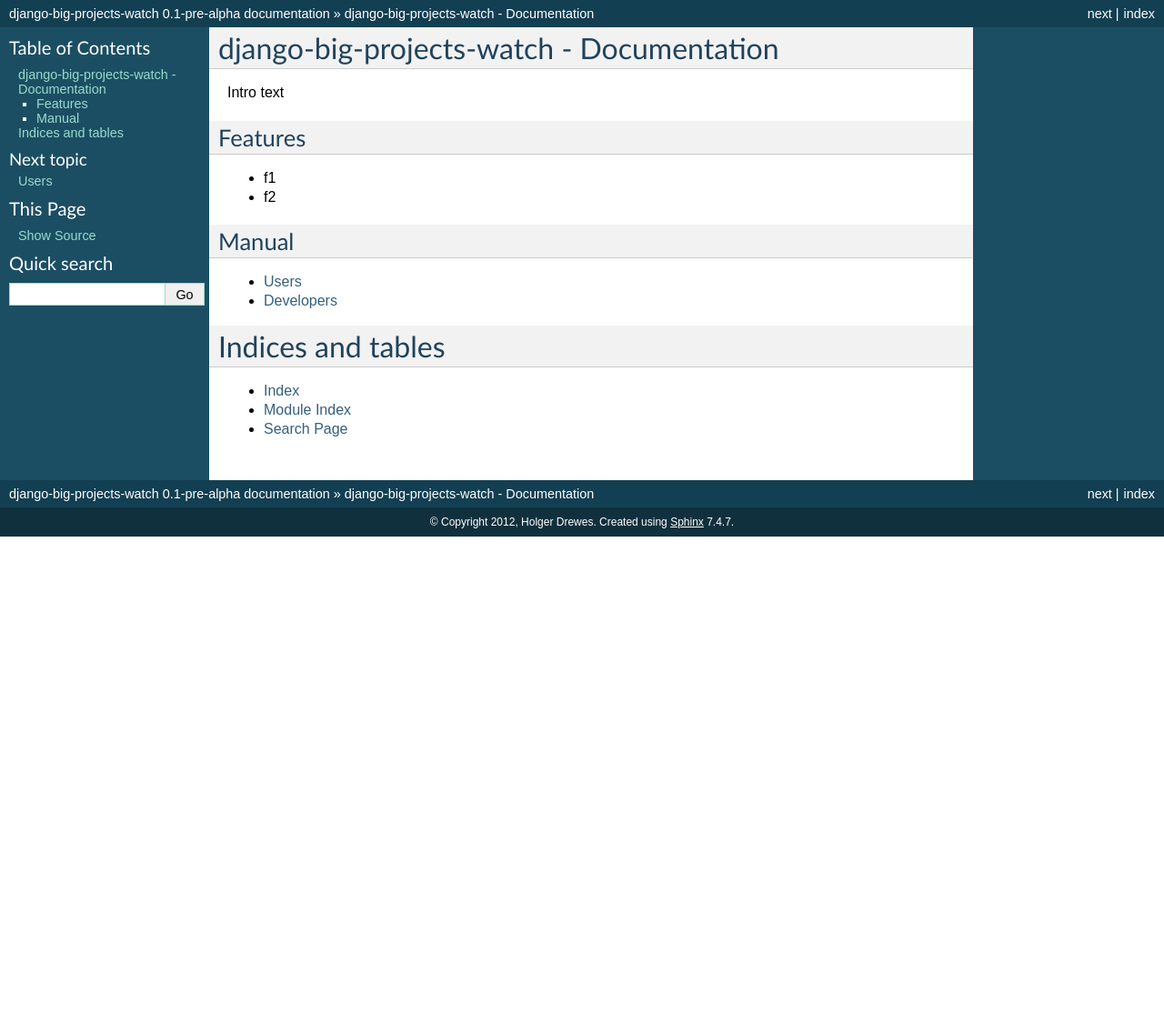
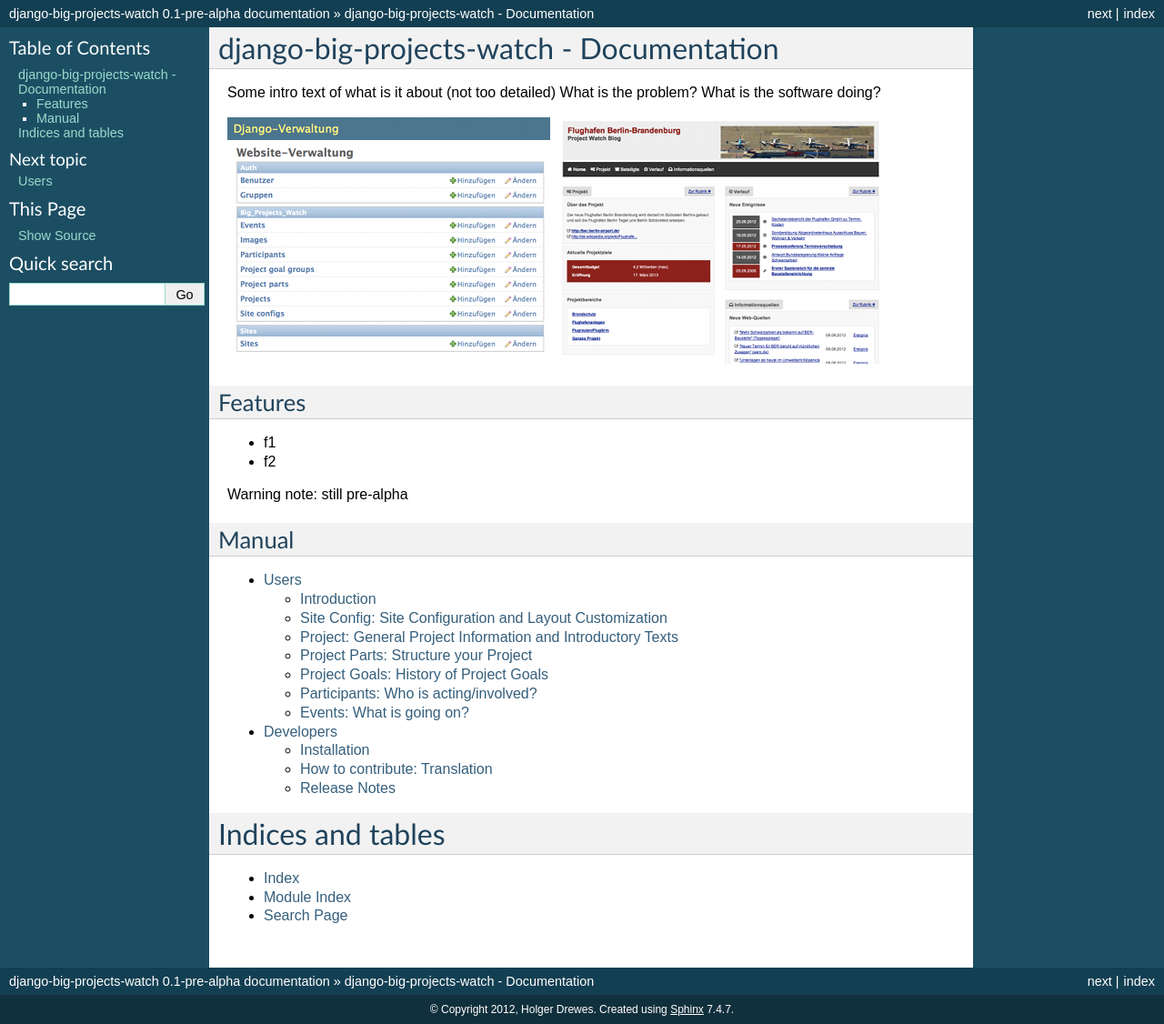
Before and after one commit to wd5/1-django-big-projects-watch, a Sphinx documentation site: the page built from docs/index.rst, in a window 1280 px wide. Shown: the whole page at 91% size. Built offline with Sphinx 7.4.7, drawn with Linux system fonts in a browser that asks for light colours; before the commit the page ends 900 px from its top, so only the background shows below that.

Commit message:
Basic doc structure

```diff
--- a/docs/developers.rst
+++ b/docs/developers.rst
@@ -1,3 +1,22 @@
 ==========
 Developers
 ==========
+
+
+Installation
+============
+
+Requirements
+Installation
+Language selection
+
+
+How to contribute: Translation
+==============================
+
+Text Text Text
+
+Release Notes
+=============
+
+Text Text Text
--- a/docs/index.rst
+++ b/docs/index.rst
@@ -6,12 +6,18 @@
 django-big-projects-watch - Documentation
 =========================================
 
-Intro text
+Some intro text of what is it about (not too detailed)
+What is the problem?
+What is the software doing?
+
+.. image:: images/screenshot_admin_dashboard_intro.png
 
 Features
 --------
 * f1
 * f2
+
+Warning note: still pre-alpha
 
 Manual
 ------
--- a/docs/users.rst
+++ b/docs/users.rst
@@ -1,3 +1,50 @@
 =====
 Users
 =====
+
+
+Introduction
+============
+
+What can you do with this software?
+What are the basic concepts?
+Where is it helping you?
+Introduction to main parts
+
+
+Site Config: Site Configuration and Layout Customization
+========================================================
+
+Text Text Text
+
+
+
+Project: General Project Information and Introductory Texts
+===========================================================
+
+Text Text Text
+
+
+
+Project Parts: Structure your Project
+=====================================
+
+Text Text Text
+
+
+Project Goals: History of Project Goals
+=======================================
+
+Text Text Text
+
+
+Participants: Who is acting/involved?
+=====================================
+
+Text Text Text
+
+
+Events: What is going on?
+=========================
+
+Text Text Text
```
Also changed, not shown: docs/images/screenshot_admin_dashboard_intro.png (added), docs/images/screenshot_dashboard.png (added).
